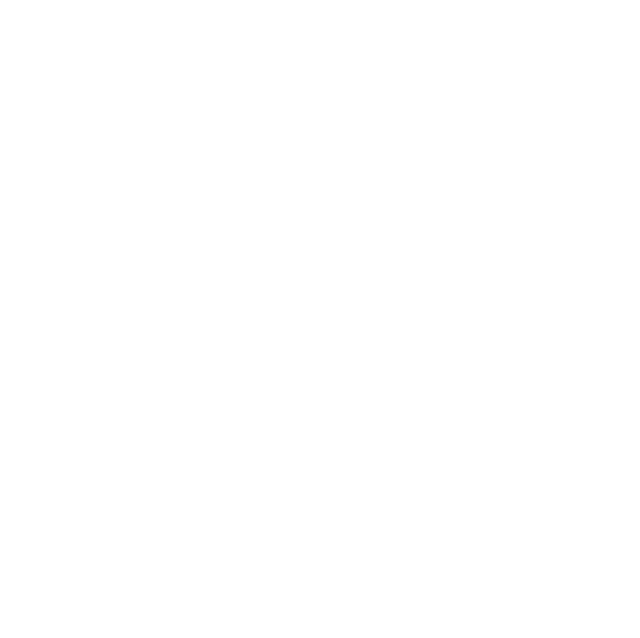
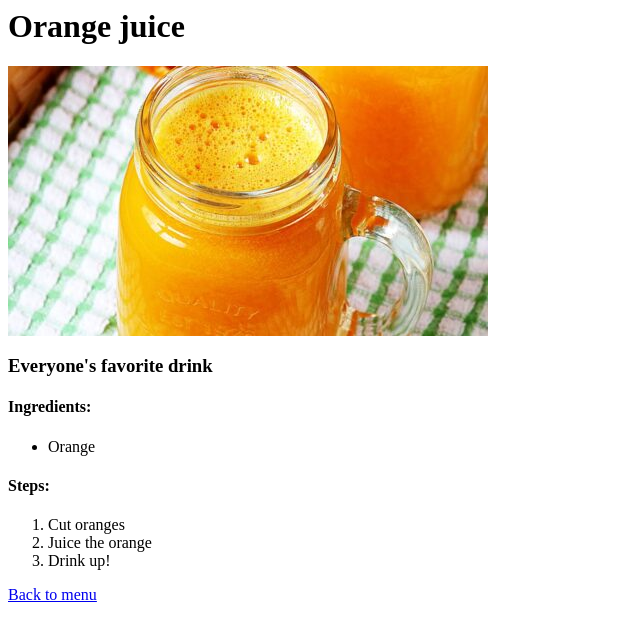
Before and after one commit to erwindrsno/odin-recipes, a plain HTML site: page recipes/juice.html in a window 1280 px wide. Shown: the whole page, without its empty margins (0-640 px from the left). Drawn offline with Linux system fonts and the light colour scheme.

Commit message:
orange juice page finished and linking all recipes to index

```diff
--- a/recipes/juice.html
+++ b/recipes/juice.html
@@ -0,0 +1,24 @@
+<html lang="en">
+<head>
+    <meta charset="UTF-8">
+    <meta http-equiv="X-UA-Compatible" content="IE=edge">
+    <meta name="viewport" content="width=device-width, initial-scale=1.0">
+    <title>french-fries</title>
+</head>
+<body>
+    <h1>Orange juice</h1>
+    <img src="../images/orange-juice-recipe-480x270.jpg">
+    <h3>Everyone's favorite drink</h3>
+    <h4>Ingredients:</h4>
+    <ul>
+        <li>Orange</li>
+    </ul>
+    <h4>Steps:</h4>
+    <ol>
+        <li>Cut oranges</li>
+        <li>Juice the orange</li>
+        <li>Drink up!</li>
+    </ol>
+    <a href="../index.html">Back to menu</a>
+</body>
+</html>
```
Also changed, not shown: recipes/french-fries.html (+1 -0 lines), recipes/pizza.html (+1 -0 lines).
